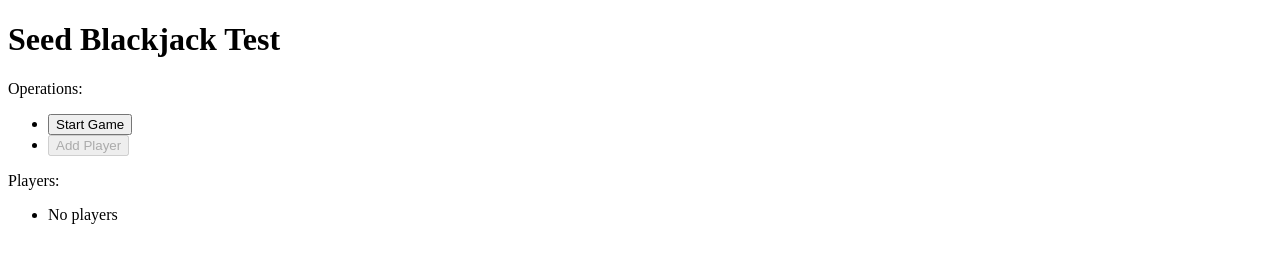
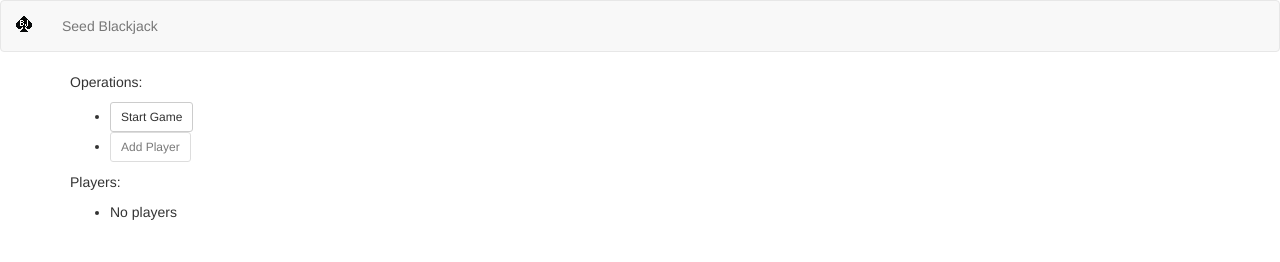
Before and after one commit to attilacsanyi/blackjack, a website: page client/index.html in a window 1280 px wide. Drawn offline with nearby package versions, Linux system fonts and the light colour scheme.

Commit message:
- fix bootstrap css link, and bower dependency - add simple navbar

```diff
--- a/bower.json
+++ b/bower.json
@@ -7,6 +7,7 @@
   "private": true,
   "dependencies": {
     "angular": "1.3.15",
-    "jquery": "2.1.3"
+    "jquery": "2.1.3",
+    "bootstrap": "3.3.4"
   }
 }
--- a/client/app.controller.js
+++ b/client/app.controller.js
@@ -13,7 +13,7 @@
         var vm = this;
         $log.info('Init AppController');
 
-        vm.title = 'Seed Blackjack Test';
+        vm.title = 'Seed Blackjack';
 
 
         // Define App Routing
--- a/client/components/blackjack/blackjack.html
+++ b/client/components/blackjack/blackjack.html
@@ -1,7 +1,7 @@
 <p>Operations:</p>
 <ul>
-  <li><button data-ng-click="blackjack.startGame()" data-ng-disabled="blackjack.gameStarted">Start Game</button></li>
-  <li><button data-ng-click="blackjack.addPlayer()" data-ng-disabled="!blackjack.gameStarted || blackjack.playerAdded">Add Player</button></li>
+  <li><button  data-ng-click="blackjack.startGame()" data-ng-disabled="blackjack.gameStarted" class="btn btn-default btn-sm">Start Game</button></li>
+  <li><button data-ng-click="blackjack.addPlayer()" data-ng-disabled="!blackjack.gameStarted || blackjack.playerAdded" class="btn btn-default btn-sm">Add Player</button></li>
 </ul>
 
 <p>Players:</p>
--- a/client/index.html
+++ b/client/index.html
@@ -10,6 +10,9 @@
 
   <title>Seed Blackjack</title>
 
+  <!-- Bootstrap -->
+  <link href="bower_components/bootstrap/dist/css/bootstrap.min.css" rel="stylesheet">
+
   <!-- HTML5 shim and Respond.js IE8 support of HTML5 elements and media queries -->
   <!--[if lt IE 9]>
   <script src="js/html5shiv.js"></script>
@@ -19,14 +22,31 @@
 
 <body data-ng-controller="AppController as app">
 
-  <h1 data-ng-bind="app.title"></h1>
+  <nav class="navbar navbar-default">
+    <div class="container-fluid">
+      <div class="navbar-header">
+        <a class="navbar-brand" data-ng-link="blackjack()">
+          <img alt="Blackjack" src="assets/img/favicon.png">
+        </a>
+      </div>
+      <div>
+        <ul class="nav navbar-nav">
+          <li><a data-ng-bind="app.title"></a></li>
+        </ul>
+      </div>
 
-  <div data-ng-viewport="default"></div>
+    </div>
+  </nav>
+
+  <div data-ng-viewport="default" class="container"></div>
 
   <!-- VENDORS -->
 
   <!-- JQuery -->
-  <script src="bower_components/jquery/dist/jquery.js"></script>
+  <script src="bower_components/jquery/dist/jquery.min.js"></script>
+
+  <!-- Bootstrap -->
+  <script src="bower_components/bootstrap/dist/js/bootstrap.min.js"></script>
 
   <!-- Angular -->
   <script src="bower_components/angular/angular.js"></script>
```
Also changed, not shown: client/assets/img/favicon.png (added).
